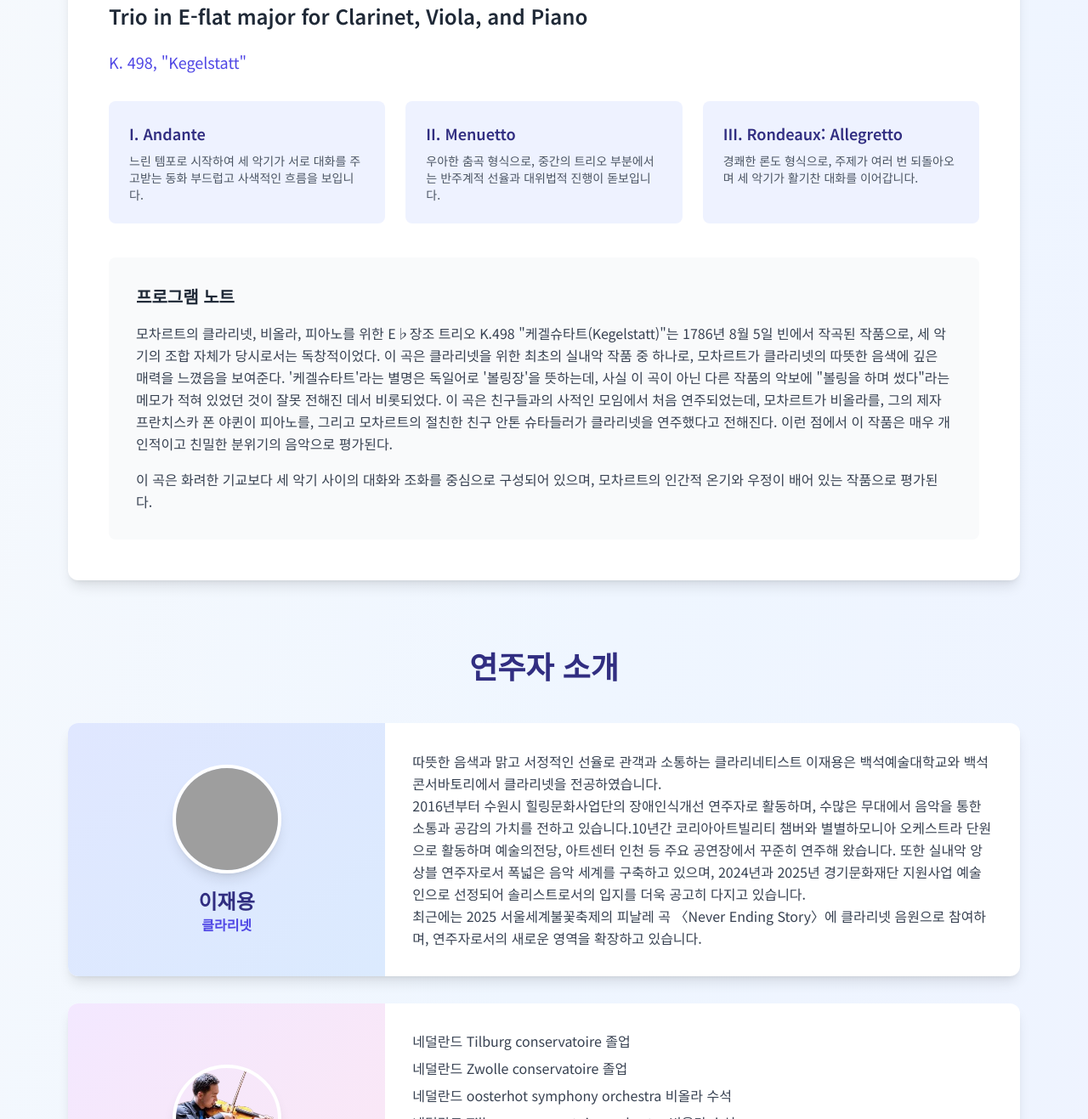
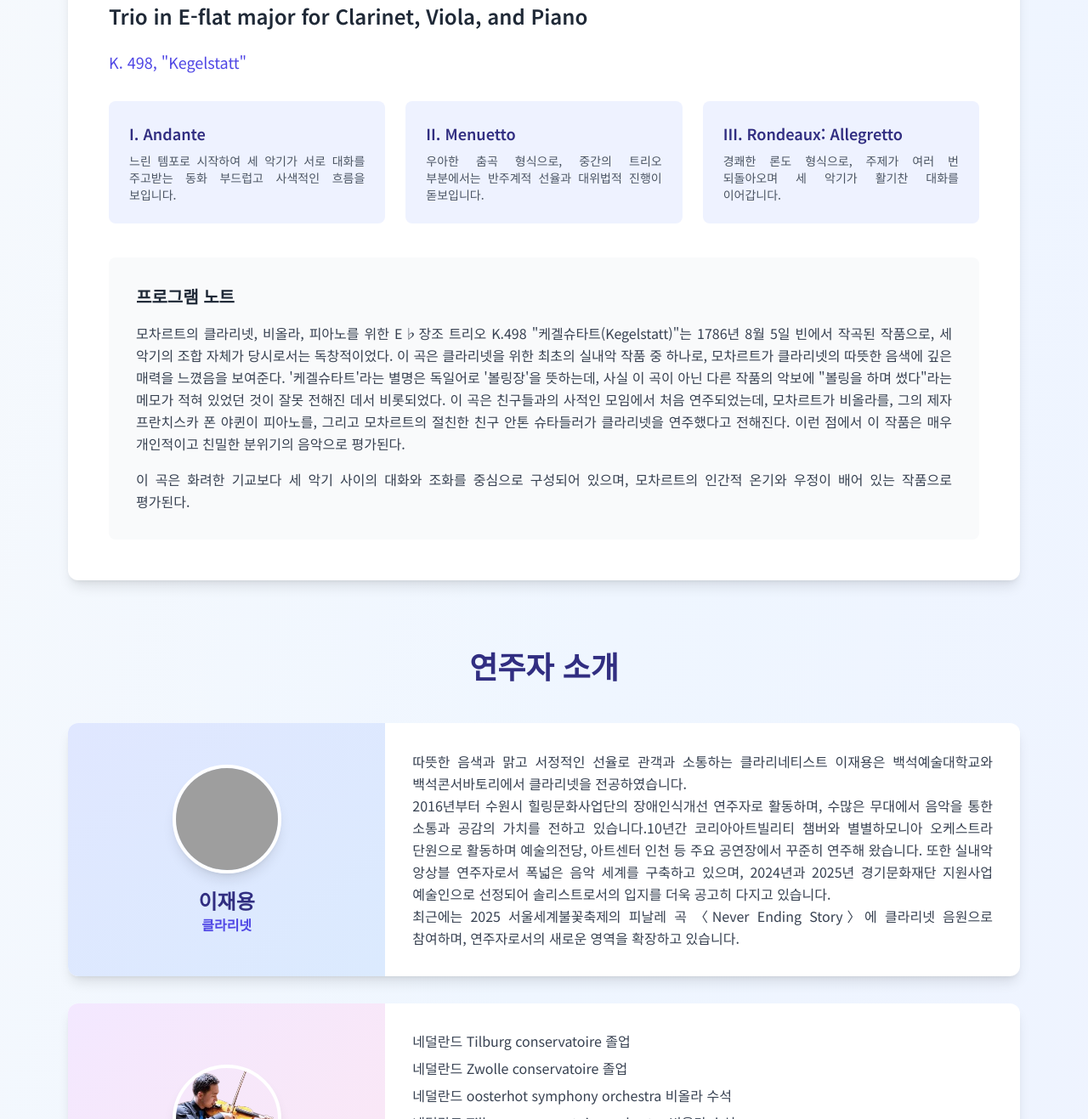
Before and after one commit to jyclar/gclar, a plain HTML site: page index.html in a window 1280 px wide. Shown: the part 1393-2710 px from the top of the page at 85% size. Drawn offline with nearby package versions, Linux system fonts and the light colour scheme; grey boxes are pictures that could not be loaded.

Commit message:
Add files via upload

```diff
--- a/index.html
+++ b/index.html
@@ -40,6 +40,11 @@
             left: 0;
             width: 100%;
             height: 100%;
+        }
+        /* 양쪽 맞춤 스타일 */
+        .text-justify {
+            text-align: justify;
+            word-break: keep-all;
         }
     </style>
 </head>
@@ -98,7 +103,7 @@
                         <p class="text-sm text-indigo-100">
                             <span class="font-semibold">후원:</span> 경기문화재단
                         </p>
-                        <p class="text-xs text-indigo-200 mt-2">
+                        <p class="text-xs text-indigo-200 mt-2 text-justify">
                             본 공연은 2025년 경기도 장애예술인 전문예술 활동지원 사업에 선정되어 경기문화재단의 지원을 받아 제작되었습니다.
                         </p>
                     </div>
@@ -148,7 +153,7 @@
                         <p><span style="display:inline-block; width:80px; font-weight:600;">피아노:</span> 김태희</p>
                     </div>
                     <div class="mt-6 pt-6 border-t border-gray-200">
-                        <p class="text-base">
+                        <p class="text-base text-justify">
                              위 3명의 연주자들이 10년간 함께 하며 쌓아온 깊은 신뢰와 이해를 바탕으로, 이번 무대에서 따뜻한 울림과 완성도 높은 앙상블을 선보인다.
                         </p>
                      </div>
@@ -178,25 +183,25 @@
                 <div class="grid md:grid-cols-3 gap-6 mb-10">
                     <div class="bg-indigo-50 rounded-lg p-6">
                         <p class="text-lg font-semibold text-indigo-900 mb-2">I. Andante</p>
-                        <p class="text-sm text-gray-600">느린 템포로 시작하여 세 악기가 서로 대화를 주고받는 동화 부드럽고 사색적인 흐름을 보입니다.</p>
+                        <p class="text-sm text-gray-600 text-justify">느린 템포로 시작하여 세 악기가 서로 대화를 주고받는 동화 부드럽고 사색적인 흐름을 보입니다.</p>
                     </div>
                     <div class="bg-indigo-50 rounded-lg p-6">
                         <p class="text-lg font-semibold text-indigo-900 mb-2">II. Menuetto</p>
-                        <p class="text-sm text-gray-600">우아한 춤곡 형식으로, 중간의 트리오 부분에서는 반주계적 선율과 대위법적 진행이 돋보입니다.</p>
+                        <p class="text-sm text-gray-600 text-justify">우아한 춤곡 형식으로, 중간의 트리오 부분에서는 반주계적 선율과 대위법적 진행이 돋보입니다.</p>
                     </div>
                     <div class="bg-indigo-50 rounded-lg p-6">
                         <p class="text-lg font-semibold text-indigo-900 mb-2">III. Rondeaux: Allegretto</p>
-                        <p class="text-sm text-gray-600">경쾌한 론도 형식으로, 주제가 여러 번 되돌아오며 세 악기가 활기찬 대화를 이어갑니다.</p>
+                        <p class="text-sm text-gray-600 text-justify">경쾌한 론도 형식으로, 주제가 여러 번 되돌아오며 세 악기가 활기찬 대화를 이어갑니다.</p>
                     </div>
                 </div>
 
                 <div class="bg-gray-50 rounded-lg p-6 md:p-8">
                     <h4 class="text-xl font-semibold text-gray-800 mb-4">프로그램 노트</h4>
                     <div class="space-y-4 text-gray-700 leading-relaxed">
-                        <p>
+                        <p class="text-justify">
                             모차르트의 클라리넷, 비올라, 피아노를 위한 E♭장조 트리오 K.498 "케겔슈타트(Kegelstatt)"는 1786년 8월 5일 빈에서 작곡된 작품으로, 세 악기의 조합 자체가 당시로서는 독창적이었다. 이 곡은 클라리넷을 위한 최초의 실내악 작품 중 하나로, 모차르트가 클라리넷의 따뜻한 음색에 깊은 매력을 느꼈음을 보여준다.  '케겔슈타트'라는 별명은 독일어로 '볼링장'을 뜻하는데, 사실 이 곡이 아닌 다른 작품의 악보에 "볼링을 하며 썼다"라는 메모가 적혀 있었던 것이 잘못 전해진 데서 비롯되었다. 이 곡은 친구들과의 사적인 모임에서 처음 연주되었는데, 모차르트가 비올라를, 그의 제자 프란치스카 폰 야퀸이 피아노를, 그리고 모차르트의 절친한 친구 안톤 슈타들러가 클라리넷을 연주했다고 전해진다. 이런 점에서 이 작품은 매우 개인적이고 친밀한 분위기의 음악으로 평가된다.
                         </p>
-                        <p>
+                        <p class="text-justify">
                            이 곡은 화려한 기교보다 세 악기 사이의 대화와 조화를 중심으로 구성되어 있으며, 모차르트의 인간적 온기와 우정이 배어 있는 작품으로 평가된다.
                         </p>
                     </div>
@@ -226,13 +231,13 @@
                             </div>
                         </div>
                         <div class="md:w-2/3 p-8">
-                            <p class="text-gray-700 leading-relaxed">
+                            <p class="text-gray-700 leading-relaxed text-justify">
                                 따뜻한 음색과 맑고 서정적인 선율로 관객과 소통하는 클라리네티스트 이재용은 백석예술대학교와 백석콘서바토리에서 클라리넷을 전공하였습니다.
                             </p>
-                            <p class="text-gray-700 leading-relaxed">
+                            <p class="text-gray-700 leading-relaxed text-justify">
                                 2016년부터 수원시 힐링문화사업단의 장애인식개선 연주자로 활동하며, 수많은 무대에서 음악을 통한 소통과 공감의 가치를 전하고 있습니다.10년간 코리아아트빌리티 챔버와 별별하모니아 오케스트라 단원으로 활동하며 예술의전당, 아트센터 인천 등 주요 공연장에서 꾸준히 연주해 왔습니다. 또한 실내악 앙상블 연주자로서 폭넓은 음악 세계를 구축하고 있으며, 2024년과 2025년 경기문화재단 지원사업 예술인으로 선정되어 솔리스트로서의 입지를 더욱 공고히 다지고 있습니다.
                             </p>
-                             <p class="text-gray-700 leading-relaxed">
+                             <p class="text-gray-700 leading-relaxed text-justify">
                                 최근에는 2025 서울세계불꽃축제의 피날레 곡 〈Never Ending Story〉에 클라리넷 음원으로 참여하며, 연주자로서의 새로운 영역을 확장하고 있습니다.
                             </p>
 
```
